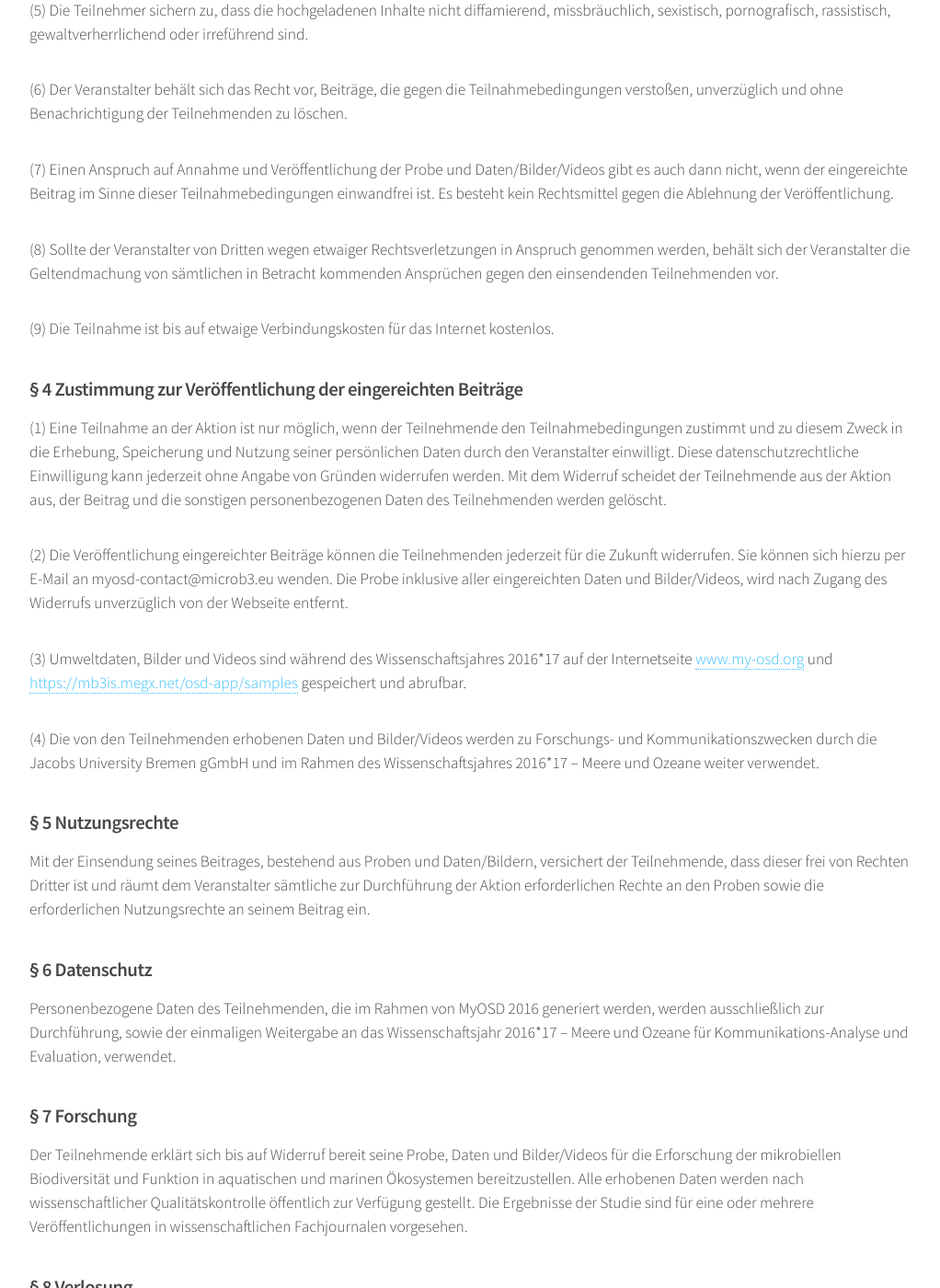
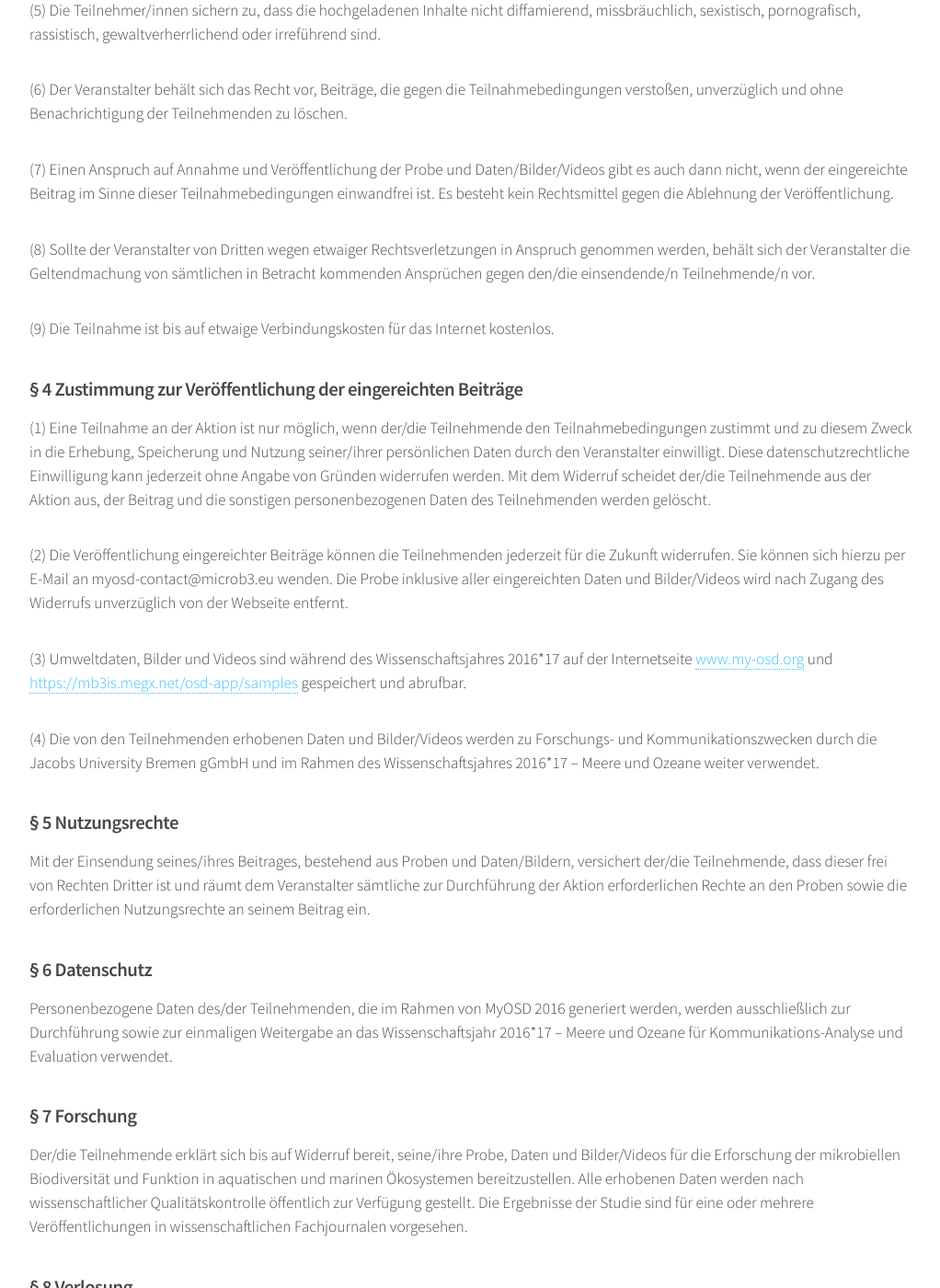
Before and after one commit to myosd/myosd.github.io, a Jekyll site: the page built from teilnahme-bedingungen/index.md, in a window 1280 px wide and 1400 px high, scrolled down 1401 px. Shown: the whole window at 92% size, without its empty margins (128-1150 px from the left). Built offline with Jekyll 4.4.1, drawn with Linux system fonts in a browser that asks for light colours; some of the changed text lies outside the part shown.

Commit message:
Update teilnahme-bedingungen/index.md
Text-Korrekturen

```diff
--- a/teilnahme-bedingungen/index.md
+++ b/teilnahme-bedingungen/index.md
@@ -24,29 +24,29 @@ Bei MyOSD 2016 werden Wasserproben aus der deutschen Nord- und Ostsee sowie dere
 
 ### § 3 Teilnahme
 
-(1) Um sich an MyOSD 2016 zu beteiligen, nehmen die Teilnehmenden im Zeitraum vom 19-21. Juni eine Wasserprobe an der deutschen Nord- oder Ostsee oder deren Mündungsflüssen in Deutschland, ausschließlich unter Verwendung des MyOSD 2016 Sampling Kits. Pro Teilnehmer sollte nur ein Kit zum Einsatz kommen.
+(1) Um sich an MyOSD 2016 zu beteiligen, nehmen die Teilnehmenden im Zeitraum vom 19-21. Juni eine Wasserprobe an der deutschen Nord- oder Ostsee oder deren Mündungsflüssen in Deutschland, ausschließlich unter Verwendung des MyOSD 2016 Sampling Kits. Pro Teilnehmer/in sollte nur ein Kit zum Einsatz kommen.
 
-(2) Proben dürfen ausschließlich an Stellen genommen werden zu denen die Teilnehmer legalen Zuritt haben. Schutz- und Schongebiete sind unbedingt zu beachten. Proben die wissentlich oder unwissentlich in geschützten Gebieten ohne Genehmigung genommen wurden, werden nicht berücksichtigt.
+(2) Proben dürfen ausschließlich an Stellen genommen werden, zu denen die Teilnehmer/innen legalen Zutritt haben. Schutz- und Schongebiete sind unbedingt zu beachten. Proben, die wissentlich oder unwissentlich in geschützten Gebieten ohne Genehmigung genommen wurden, werden nicht berücksichtigt.
 
-(3) Nach erfolgter Probennahme müssen die Proben vollständig und mit entsprechenden Orts- und Umweltparametern (ausgefülltem Log Sheet) zum Max Planck Institut für marine Mikrobiologie in Bremen geschickt werden. Nur unversehrte Proben mit vollständig ausgefüllten Log Sheets werden berücksichtigt.
+(3) Nach erfolgter Probennahme müssen die Proben vollständig und mit entsprechenden Orts- und Umweltparametern (ausgefülltem Log Sheet) zum Max Planck Institut für Marine Mikrobiologie in Bremen geschickt werden. Nur unversehrte Proben mit vollständig ausgefüllten Log Sheets werden berücksichtigt.
 
-(4) Zusätzlich können alle Orts- und Umweltparameter sowie Bilder mittels der OSD Citizen App und EyeOnWater (EOW)-Colour App für iOS und Android erfasst und direkt auf die MyOSD 2016 und Eye on Water Server hochgeladen werden.
+(4) Zusätzlich können alle Orts- und Umweltparameter sowie Bilder mittels der OSD Citizen App und EyeOnWater-Colour App für iOS und Android erfasst und direkt auf die MyOSD 2016 und EyeOnWater-Server hochgeladen werden.
 
-(5) Die Teilnehmer sichern zu, dass die hochgeladenen Inhalte nicht diffamierend, missbräuchlich, sexistisch, pornografisch, rassistisch, gewaltverherrlichend oder irreführend sind.
+(5) Die Teilnehmer/innen sichern zu, dass die hochgeladenen Inhalte nicht diffamierend, missbräuchlich, sexistisch, pornografisch, rassistisch, gewaltverherrlichend oder irreführend sind.
 
 (6) Der Veranstalter behält sich das Recht vor, Beiträge, die gegen die Teilnahmebedingungen verstoßen, unverzüglich und ohne Benachrichtigung der Teilnehmenden zu löschen.
 
 (7) Einen Anspruch auf Annahme und Veröffentlichung der Probe und Daten/Bilder/Videos gibt es auch dann nicht, wenn der eingereichte Beitrag im Sinne dieser Teilnahmebedingungen einwandfrei ist. Es besteht kein Rechtsmittel gegen die Ablehnung der Veröffentlichung.
 
-(8) Sollte der Veranstalter von Dritten wegen etwaiger Rechtsverletzungen in Anspruch genommen werden, behält sich der Veranstalter die Geltendmachung von sämtlichen in Betracht kommenden Ansprüchen gegen den einsendenden Teilnehmenden vor.
+(8) Sollte der Veranstalter von Dritten wegen etwaiger Rechtsverletzungen in Anspruch genommen werden, behält sich der Veranstalter die Geltendmachung von sämtlichen in Betracht kommenden Ansprüchen gegen den/die einsendende/n Teilnehmende/n vor.
 
 (9) Die Teilnahme ist bis auf etwaige Verbindungskosten für das Internet kostenlos.
 
 ### § 4 Zustimmung zur Veröffentlichung der eingereichten Beiträge
 
-(1) Eine Teilnahme an der Aktion ist nur möglich, wenn der Teilnehmende den Teilnahmebedingungen zustimmt und zu diesem Zweck in die Erhebung, Speicherung und Nutzung seiner persönlichen Daten durch den Veranstalter einwilligt. Diese datenschutzrechtliche Einwilligung kann jederzeit ohne Angabe von Gründen widerrufen werden. Mit dem Widerruf scheidet der Teilnehmende aus der Aktion aus, der Beitrag und die sonstigen personenbezogenen Daten des Teilnehmenden werden gelöscht.
+(1) Eine Teilnahme an der Aktion ist nur möglich, wenn der/die Teilnehmende den Teilnahmebedingungen zustimmt und zu diesem Zweck in die Erhebung, Speicherung und Nutzung seiner/ihrer persönlichen Daten durch den Veranstalter einwilligt. Diese datenschutzrechtliche Einwilligung kann jederzeit ohne Angabe von Gründen widerrufen werden. Mit dem Widerruf scheidet der/die Teilnehmende aus der Aktion aus, der Beitrag und die sonstigen personenbezogenen Daten des Teilnehmenden werden gelöscht.
 
-(2) Die Veröffentlichung eingereichter Beiträge können die Teilnehmenden jederzeit für die Zukunft widerrufen. Sie können sich hierzu per E-Mail an myosd-contact@microb3.eu wenden. Die Probe inklusive aller eingereichten Daten und Bilder/Videos, wird nach Zugang des Widerrufs unverzüglich von der Webseite entfernt.
+(2) Die Veröffentlichung eingereichter Beiträge können die Teilnehmenden jederzeit für die Zukunft widerrufen. Sie können sich hierzu per E-Mail an myosd-contact@microb3.eu wenden. Die Probe inklusive aller eingereichten Daten und Bilder/Videos wird nach Zugang des Widerrufs unverzüglich von der Webseite entfernt.
 
 (3) Umweltdaten, Bilder und Videos sind während des Wissenschaftsjahres 2016*17 auf der Internetseite [www.my-osd.org](http://www.my-osd.org) und [https://mb3is.megx.net/osd-app/samples](https://mb3is.megx.net/osd-app/samples) gespeichert und abrufbar.
 
@@ -54,23 +54,23 @@ Bei MyOSD 2016 werden Wasserproben aus der deutschen Nord- und Ostsee sowie dere
 
 ### § 5 Nutzungsrechte
 
-Mit der Einsendung seines Beitrages, bestehend aus Proben und Daten/Bildern, versichert der Teilnehmende, dass dieser frei von Rechten Dritter ist und räumt dem Veranstalter sämtliche zur Durchführung der Aktion erforderlichen Rechte an den Proben sowie die erforderlichen Nutzungsrechte an seinem Beitrag ein.
+Mit der Einsendung seines/ihres Beitrages, bestehend aus Proben und Daten/Bildern, versichert der/die Teilnehmende, dass dieser frei von Rechten Dritter ist und räumt dem Veranstalter sämtliche zur Durchführung der Aktion erforderlichen Rechte an den Proben sowie die erforderlichen Nutzungsrechte an seinem Beitrag ein.
 
 ### § 6 Datenschutz
 
-Personenbezogene Daten des Teilnehmenden, die im Rahmen von MyOSD 2016 generiert werden, werden ausschließlich zur Durchführung, sowie der einmaligen Weitergabe an das Wissenschaftsjahr 2016*17 – Meere und Ozeane für Kommunikations-Analyse und Evaluation, verwendet.
+Personenbezogene Daten des/der Teilnehmenden, die im Rahmen von MyOSD 2016 generiert werden, werden ausschließlich zur Durchführung sowie zur einmaligen Weitergabe an das Wissenschaftsjahr 2016*17 – Meere und Ozeane für Kommunikations-Analyse und Evaluation verwendet.
 
 ### § 7 Forschung
 
-Der Teilnehmende erklärt sich bis auf Widerruf bereit seine Probe, Daten und Bilder/Videos für die Erforschung der mikrobiellen Biodiversität und Funktion in aquatischen und marinen Ökosystemen bereitzustellen. Alle erhobenen Daten werden nach wissenschaftlicher Qualitätskontrolle öffentlich zur Verfügung gestellt. Die Ergebnisse der Studie sind für eine oder mehrere Veröffentlichungen in wissenschaftlichen Fachjournalen vorgesehen.
+Der/die Teilnehmende erklärt sich bis auf Widerruf bereit, seine/ihre Probe, Daten und Bilder/Videos für die Erforschung der mikrobiellen Biodiversität und Funktion in aquatischen und marinen Ökosystemen bereitzustellen. Alle erhobenen Daten werden nach wissenschaftlicher Qualitätskontrolle öffentlich zur Verfügung gestellt. Die Ergebnisse der Studie sind für eine oder mehrere Veröffentlichungen in wissenschaftlichen Fachjournalen vorgesehen.
 
 ### § 8 Verlosung
 
-Unter allen Beiträgen die die Teilnahmebedingungen erfüllen (§1-3) und nicht von der Teilnahme ausgeschlossen wurden, werden 2x ein Apple iPad 4 Mini sowie 10x eine [senseBoxe:home](http://www.sensebox.de/de/products/) verlost.
-Mitarbeiter von MyOSD 2016, des Redaktionsbüro Wissenschaftsjahr 2016\*17 – Meere und Ozeane, des Büro Wissenschaftskommunikation/DLR PT sowie der Projektgruppe Wissenschaftsjahr 2016\*17 – Meere und Ozeane im Bundesministerium für Bildung und Forschung sind von der Verlosung ausgeschlossen.
+Unter allen Beiträgen, die die Teilnahmebedingungen erfüllen (§1-3) und nicht von der Teilnahme ausgeschlossen wurden, werden 2x ein Apple iPad 4 Mini sowie 10x eine [senseBoxe:home](http://www.sensebox.de/de/products/) verlost.
+Mitarbeiterinnen und Mitarbeiter von MyOSD 2016, des Redaktionsbüro Wissenschaftsjahr 2016\*17 – Meere und Ozeane, des Büros Wissenschaftskommunikation/DLR PT sowie der Projektgruppe Wissenschaftsjahr 2016\*17 – Meere und Ozeane im Bundesministerium für Bildung und Forschung sind von der Verlosung ausgeschlossen.
 
-Berücksichtig werden nur Proben die bis spätestens 04.07.2016 am Max Planck Institut für Marine Mikrobiologie in Bremen eingegangen sind. Die Gewinner werden bis zum 29. September 2016 durch Auslosung ermittelt.
-Die Gewinner werden unter der von ihnen bei der Registrierung angegebenen Emailadresse benachrichtigt. Die MyOSD Nummern der Gewinner werden auf der Webseite [www.my-osd.org/status](http://www.my-osd.org/status) verkündet. Die Gewinne werden mit der Post zugeschickt.
+Berücksichtig werden nur Proben, die bis spätestens 04.07.2016 am Max Planck Institut für Marine Mikrobiologie in Bremen eingegangen sind. Die Gewinner werden bis zum 29. September 2016 durch Auslosung ermittelt.
+Die Gewinner werden unter der von ihnen bei der Registrierung angegebenen Emailadresse benachrichtigt. Die MyOSD-Nummern der Gewinner werden auf der Webseite [www.my-osd.org/status](http://www.my-osd.org/status) verkündet. Die Gewinne werden mit der Post zugeschickt.
 Der Rechtsweg ist ausgeschlossen.
 
 ### § 9 Änderung der Teilnahmebedingungen / vorzeitige Beendigung von MyOSD 2016
```
Also changed, not shown: other parts of teilnahme-bedingungen/index.md (+2 -2 lines).
